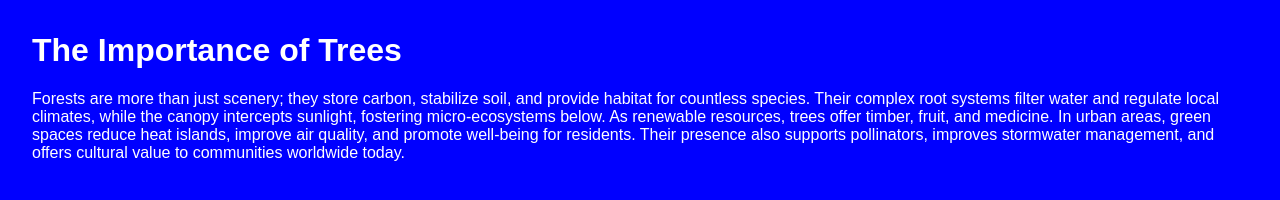
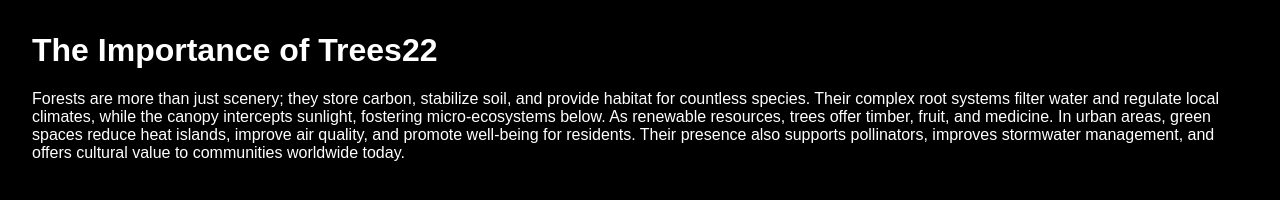
Before and after one commit to vallejojo/vallejo, a plain HTML site: page index.html in a window 1280 px wide. Drawn offline with Linux system fonts and the light colour scheme.

Commit message:
Update index.html

```diff
--- a/index.html
+++ b/index.html
@@ -1,4 +1,3 @@
-<!DOCTYPE html>
 <html lang="en">
 <head>
   <meta charset="UTF-8">
@@ -6,8 +5,8 @@
   <title>Vallejo Site</title>
   <link rel="stylesheet" href="style.css">
 </head>
-<body>
-  <h1>The Importance of Trees</h1>
+<body style="background: #000; color: #fff; font-family: Arial, Helvetica, sans-serif; margin: 2rem;">
+  <h1>The Importance of Trees22</h1>
   <p>Forests are more than just scenery; they store carbon, stabilize soil, and provide habitat for countless species. Their complex root systems filter water and regulate local climates, while the canopy intercepts sunlight, fostering micro‑ecosystems below. As renewable resources, trees offer timber, fruit, and medicine. In urban areas, green spaces reduce heat islands, improve air quality, and promote well‑being for residents. Their presence also supports pollinators, improves stormwater management, and offers cultural value to communities worldwide today.</p>
   <script src="script.js"></script>
 </body>
```
